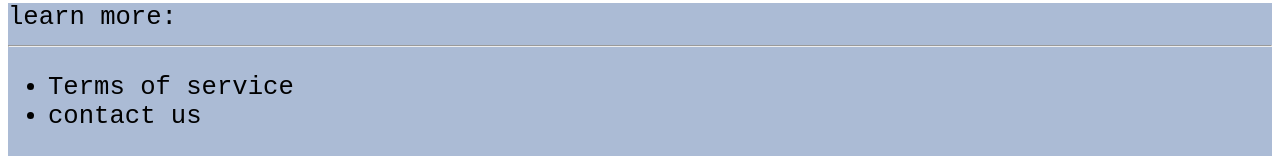
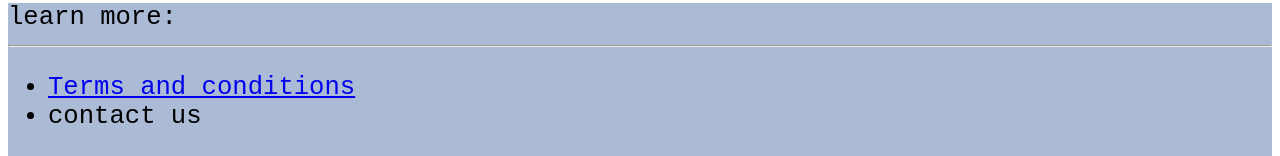
Before and after one commit to Mahmoud-Hazem/Home-page, a plain HTML site: page index.html in a window 1280 px wide. Shown: the part 1628-1784 px from the top of the page. Drawn offline with Linux system fonts and the light colour scheme.

Commit message:
Update index.html

```diff
--- a/index.html
+++ b/index.html
@@ -117,7 +117,7 @@ body,html{height:100%;}
 learn more:
 <hr>
 <ul>
-<li>Terms of service</li>
+<li><a href="https://mahmoud-hazem.github.io/Terms-and-conditions/">Terms and conditions</a></li>
 <li>contact us</li>
 
 </ul>
```
